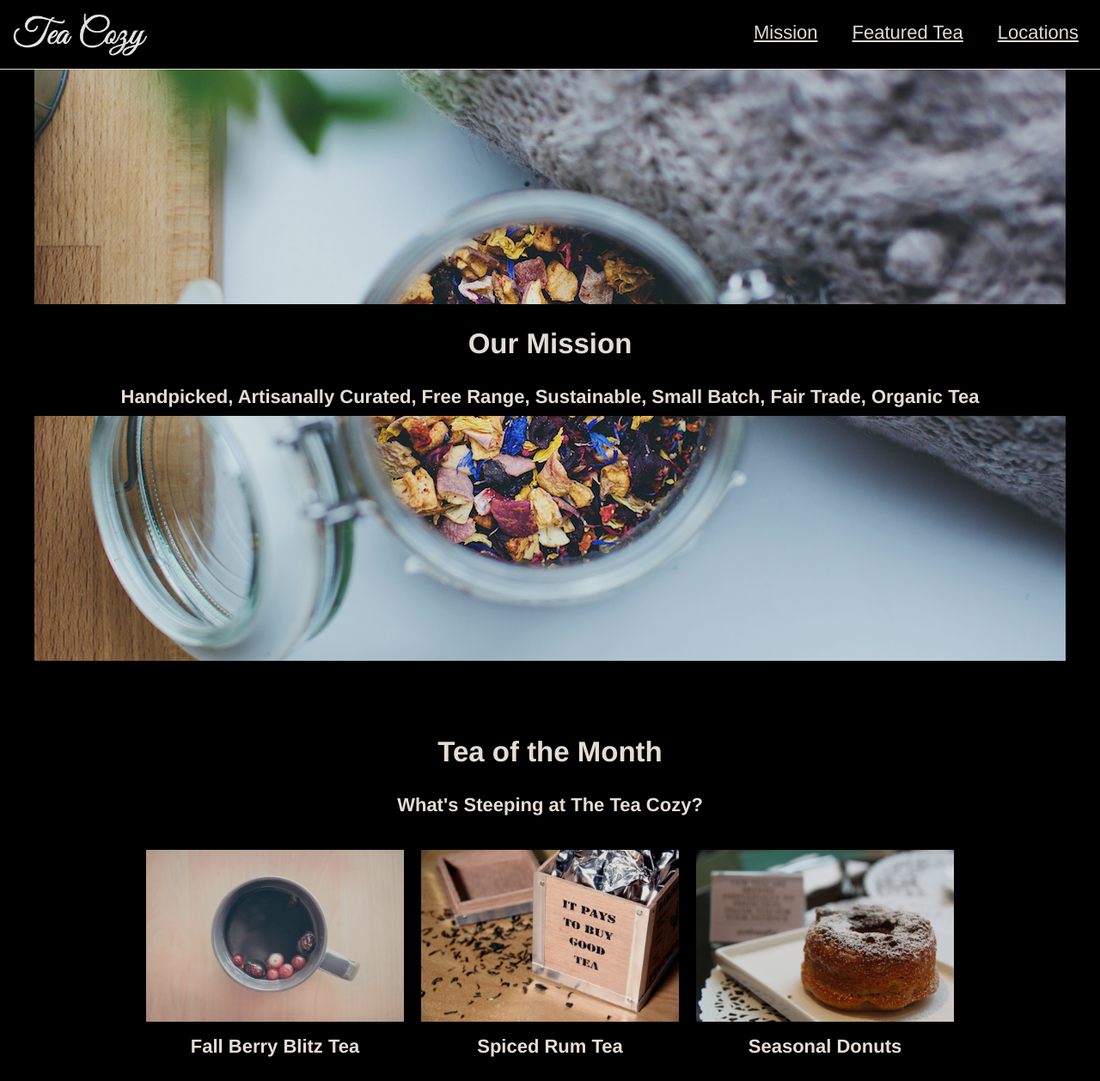
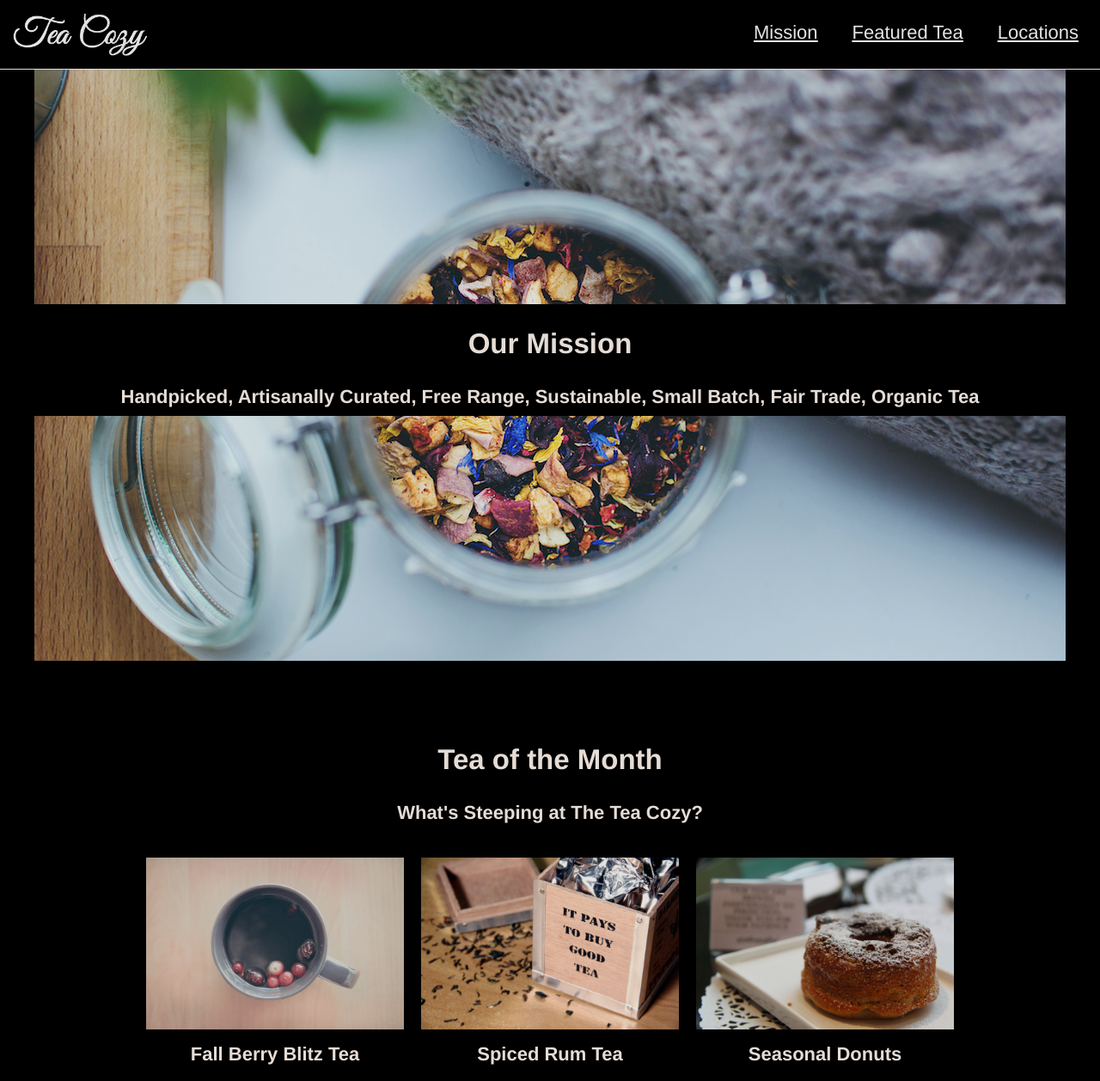
Before and after one commit to jtwmo/TeaCozy, a plain HTML site: page index.html in a window 1280 px wide. Shown: the top 1258 px of the page at 86% size. Drawn offline with Linux system fonts and the light colour scheme; grey boxes are pictures that could not be loaded.

Commit message:
Fix nav and some spacing issues. Project complete.

```diff
--- a/index.html
+++ b/index.html
@@ -12,16 +12,16 @@
       <img src="./resources/images/img-tea-cozy-logo.png" alt="A fun little cursive logo thing.">
       <nav>
 
-          <span>Mission</span>
-          <span>Featured Tea</span>
-          <span>Locations</span>
+          <span><a href="#navmission">Mission</a></span>
+          <span><a href="#navteaofthemonth">Featured Tea</a></span>
+          <span><a href="#navlocations">Locations</a></span>
 
       </nav>
     </header>
     <div class="content">
 
       <!--OUR MISSION SECTION-->
-      <div class="mission">
+      <div class="mission" id="navmission">
         <div class="missiontext">
           <h2>Our Mission</h2>
           <h4>Handpicked, Artisanally Curated, Free Range, Sustainable, Small Batch, Fair Trade, Organic Tea</h4>
@@ -29,7 +29,7 @@
       </div>
 
       <!--TEA OF THE MONTH SECTION-->
-      <div class="teaofthemonth">
+      <div class="teaofthemonth" id="navteaofthemonth">
         <div class="teaofthemonthtext">
           <h2>Tea of the Month</h2>
           <h4>What's Steeping at The Tea Cozy?</h4>
@@ -59,7 +59,7 @@
       </div>
 
       <!--LOCATIONS SECTION-->
-      <div class="locations">
+      <div class="locations" id="navlocations">
         <div class="locationstext">
           <h2>Locations</h2>
         </div>
--- a/resources/css/style.css
+++ b/resources/css/style.css
@@ -48,6 +48,9 @@ nav span {
   margin: 20px;
 }
 
+a {
+  color: white;
+}
 
 /*MAIN CONTENT*/
 /**************************************/
@@ -88,11 +91,12 @@ nav span {
   flex-direction: column;
   align-items: center;
   max-width: 1000px;
-  margin: 60px 20px;
+  margin: 0px 20px 60px 20px;
 }
 
 .teaofthemonthtext {
   text-align: center;
+  margin-top: 69px;
 }
 
 .teaofthemonthteas {
```
